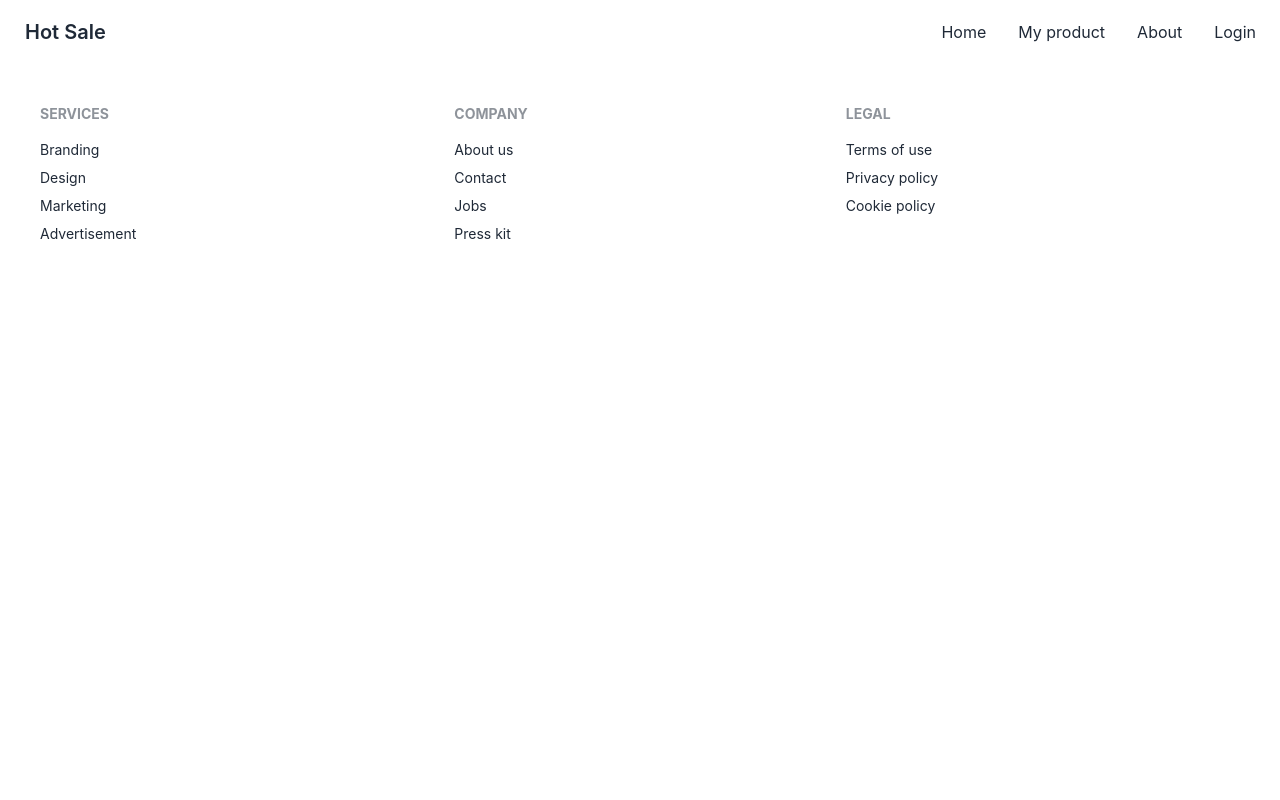
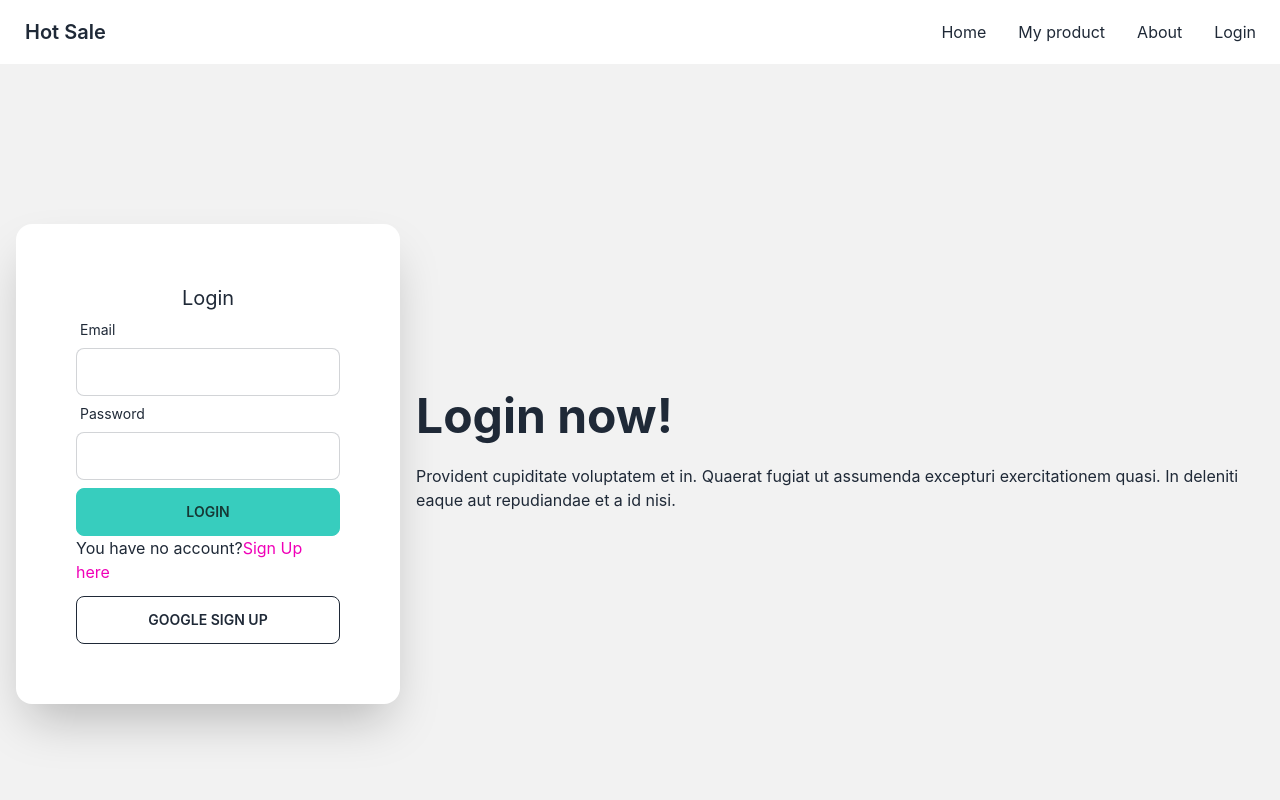
Before and after one commit to bony075/Furniture-Bazar-Clint-Side, a React (Create React App) app: page /login in a window 1280 px wide. Shown: the top 800 px of the page. Built offline with nearby package versions, Linux system fonts and the light colour scheme.

Commit message:
design login form using react hook form with dasyUI

```diff
--- a/src/Pages/Login/Login.js
+++ b/src/Pages/Login/Login.js
@@ -1,9 +1,96 @@
-import React from 'react';
+import React, { useState } from "react";
+import { useForm } from "react-hook-form";
+import { Link } from "react-router-dom";
 
 const Login = () => {
+  const [loginError, setLoginError] = useState("");
+  const {
+    register,
+    formState: { errors },
+    handleSubmit,
+  } = useForm();
+
+  const handleLogin = (data) => {
+    console.log(data);
+  };
   return (
-    <div>
+    <div className="hero min-h-screen bg-base-200">
+      <div className="hero-content flex-col lg:flex-row-reverse">
+        <div className="text-center lg:text-left">
+          <h1 className="text-5xl font-bold">Login now!</h1>
+          <p className="py-6">
+            Provident cupiditate voluptatem et in. Quaerat fugiat ut assumenda
+            excepturi exercitationem quasi. In deleniti eaque aut repudiandae et
+            a id nisi.
+          </p>
+        </div>
+        <div className="card flex-shrink-0 w-full max-w-sm shadow-2xl bg-base-100">
+          <div className="card-body">
+            <div className="flex justify-center items-center">
+              <div className="w-96 p-7">
+                <h2 className="text-xl text-center">Login</h2>
+                <form onSubmit={handleSubmit(handleLogin)}>
+                  <div className="form-control w-full max-w-xs">
+                    <label className="label">
+                      {" "}
+                      <span className="label-text">Email</span>
+                    </label>
+                    <input
+                      type="text"
+                      {...register("email", {
+                        required: "Email Address is required",
+                      })}
+                      className="input input-bordered w-full max-w-xs"
+                    />
+                    {errors.email && (
+                      <p className="text-red-600">{errors.email?.message}</p>
+                    )}
+                  </div>
+                  <div className="form-control w-full max-w-xs">
+                    <label className="label">
+                      {" "}
+                      <span className="label-text">Password</span>
+                    </label>
+                    <input
+                      type="password"
+                      {...register("password", {
+                        required: "Password is required",
+                        minLength: {
+                          value: 6,
+                          message: "Password must be 6 characters or longer",
+                        },
+                      })}
+                      className="input input-bordered w-full max-w-xs"
+                    />
 
+                    {errors.password && (
+                      <p className="text-red-600">{errors.password?.message}</p>
+                    )}
+                  </div>
+                  <input
+                    className="btn btn-accent w-full mt-2"
+                    value="Login"
+                    type="submit"
+                  />
+                  <div>
+                    {loginError && <p className="text-red-600">{loginError}</p>}
+                  </div>
+                </form>
+                <p>
+                  You have no account?
+                  <Link className="text-secondary" to="/signup">
+                    Sign Up here
+                  </Link>
+                </p>
+
+                <button className="btn btn-outline w-full mt-3">
+                  GOOGLE SIGN UP
+                </button>
+              </div>
+            </div>
+          </div>
+        </div>
+      </div>
     </div>
   );
 };
```
